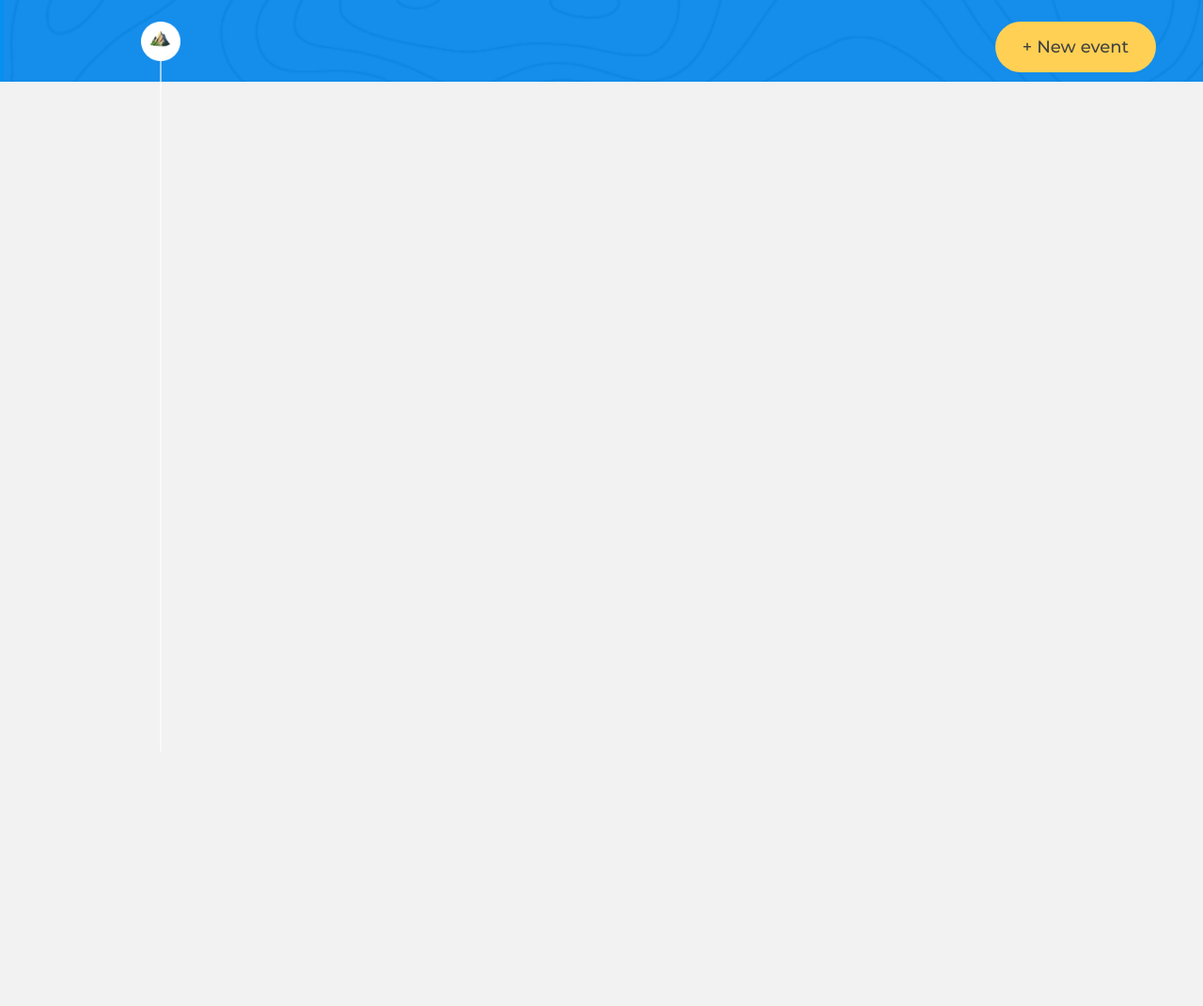
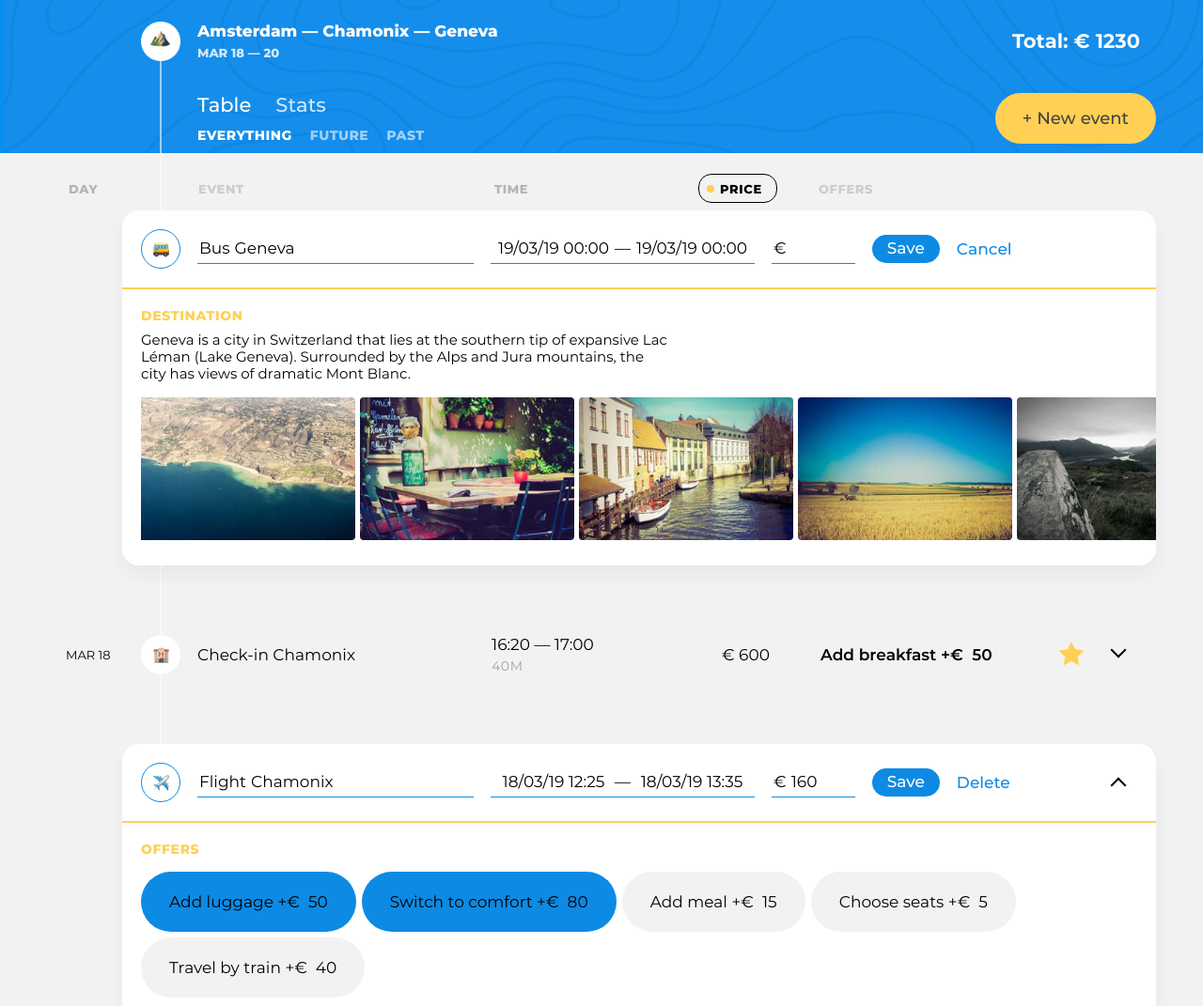
Before and after one commit to dedVitalik/361569-big-trip-16, a website built with webpack: page public/index.html in a window 1280 px wide. Shown: the top 1071 px of the page at 94% size. Before the commit the page ends 800 px from the top, so only its background shows below. Built offline with nearby package versions, Linux system fonts and the light colour scheme.

Commit message:
view modules

```diff
--- a/public/index.html
+++ b/public/index.html
@@ -16,17 +16,7 @@
 
         <div class="trip-main">
           <div class="trip-main__trip-controls  trip-controls">
-            <div class="trip-controls__navigation">
-              <h2 class="visually-hidden">Switch trip view</h2>
-              <!-- Меню -->
-            </div>
-
-            <div class="trip-controls__filters">
-              <h2 class="visually-hidden">Filter events</h2>
-              <!-- Фильтры -->
-            </div>
           </div>
-
           <button class="trip-main__event-add-btn  btn  btn--big  btn--yellow" type="button">New event</button>
         </div>
       </div>
@@ -34,13 +24,12 @@
     <main class="page-body__page-main  page-main">
       <div class="page-body__container">
           <section class="trip-events">
-            <h2 class="visually-hidden">Trip events</h2>
+            <ul class="trip-events__list">
 
-            <!-- Сортировка -->
-
-            <!-- Контент -->
+            </ul>
           </section>
       </div>
     </main>
+    <script src="./bundle.js"></script>
   </body>
 </html>
--- a/src/main.js
+++ b/src/main.js
@@ -0,0 +1,26 @@
+import { createMenuTabsTemplate } from './view/menu-tabs-view.js';
+import { createFilterTabsTemplate } from './view/filter-tabs-view.js';
+import { createTripHeaderTemplate } from './view/trip-header-view.js';
+import { createTripsSortTabsTemplate } from './view/trips-sort-view.js';
+import { createTripEventTemplate } from './view/trips-list-item-view.js';
+import { createTripEditTemplate } from './view/edit-item-view.js';
+import { createADdNewTripTemplate } from './view/add-item-view.js';
+
+const siteHeadElement = document.querySelector('.trip-main__trip-controls');
+siteHeadElement.insertAdjacentHTML('beforebegin', createTripHeaderTemplate());
+siteHeadElement.insertAdjacentHTML('afterbegin', createMenuTabsTemplate());
+siteHeadElement.insertAdjacentHTML('beforeend', createFilterTabsTemplate());
+
+const mainTripsContentElement = document.querySelector('section.trip-events');
+mainTripsContentElement.insertAdjacentHTML('afterbegin', createTripsSortTabsTemplate());
+
+const tripsListElement = mainTripsContentElement.querySelector('ul.trip-events__list');
+
+for (let i = 0; i < 3; i++) {
+  tripsListElement.insertAdjacentHTML('beforeend', createTripEventTemplate());
+}
+
+const tripItemForEdit = tripsListElement.querySelector('li.trip-events__item');
+tripItemForEdit.insertAdjacentHTML('afterend', createTripEditTemplate());
+
+tripsListElement.insertAdjacentHTML('afterbegin', createADdNewTripTemplate());
--- /dev/null
+++ b/src/view/add-item-view.js
@@ -0,0 +1,114 @@
+export const createADdNewTripTemplate = () => (
+  `<li class="trip-events__item">
+    <form class="event event--edit" action="#" method="post">
+      <header class="event__header">
+        <div class="event__type-wrapper">
+          <label class="event__type  event__type-btn" for="event-type-toggle-1">
+            <span class="visually-hidden">Choose event type</span>
+            <img class="event__type-icon" width="17" height="17" src="img/icons/bus.png" alt="Event type icon">
+          </label>
+          <input class="event__type-toggle  visually-hidden" id="event-type-toggle-1" type="checkbox">
+
+          <div class="event__type-list">
+            <fieldset class="event__type-group">
+              <legend class="visually-hidden">Event type</legend>
+
+              <div class="event__type-item">
+                <input id="event-type-taxi-1" class="event__type-input  visually-hidden" type="radio" name="event-type" value="taxi">
+                <label class="event__type-label  event__type-label--taxi" for="event-type-taxi-1">Taxi</label>
+              </div>
+
+              <div class="event__type-item">
+                <input id="event-type-bus-1" class="event__type-input  visually-hidden" type="radio" name="event-type" value="bus" checked>
+                <label class="event__type-label  event__type-label--bus" for="event-type-bus-1">Bus</label>
+              </div>
+
+              <div class="event__type-item">
+                <input id="event-type-train-1" class="event__type-input  visually-hidden" type="radio" name="event-type" value="train">
+                <label class="event__type-label  event__type-label--train" for="event-type-train-1">Train</label>
+              </div>
+
+              <div class="event__type-item">
+                <input id="event-type-ship-1" class="event__type-input  visually-hidden" type="radio" name="event-type" value="ship">
+                <label class="event__type-label  event__type-label--ship" for="event-type-ship-1">Ship</label>
+              </div>
+
+              <div class="event__type-item">
+                <input id="event-type-drive-1" class="event__type-input  visually-hidden" type="radio" name="event-type" value="drive">
+                <label class="event__type-label  event__type-label--drive" for="event-type-drive-1">Drive</label>
+              </div>
+
+              <div class="event__type-item">
+                <input id="event-type-flight-1" class="event__type-input  visually-hidden" type="radio" name="event-type" value="flight">
+                <label class="event__type-label  event__type-label--flight" for="event-type-flight-1">Flight</label>
+              </div>
+
+              <div class="event__type-item">
+                <input id="event-type-check-in-1" class="event__type-input  visually-hidden" type="radio" name="event-type" value="check-in">
+                <label class="event__type-label  event__type-label--check-in" for="event-type-check-in-1">Check-in</label>
+              </div>
+
+              <div class="event__type-item">
+                <input id="event-type-sightseeing-1" class="event__type-input  visually-hidden" type="radio" name="event-type" value="sightseeing">
+                <label class="event__type-label  event__type-label--sightseeing" for="event-type-sightseeing-1">Sightseeing</label>
+              </div>
+
+              <div class="event__type-item">
+                <input id="event-type-restaurant-1" class="event__type-input  visually-hidden" type="radio" name="event-type" value="restaurant">
+                <label class="event__type-label  event__type-label--restaurant" for="event-type-restaurant-1">Restaurant</label>
+              </div>
+            </fieldset>
+          </div>
+        </div>
+
+        <div class="event__field-group  event__field-group--destination">
+          <label class="event__label  event__type-output" for="event-destination-1">
+            Bus
+          </label>
+          <input class="event__input  event__input--destination" id="event-destination-1" type="text" name="event-destination" value="Geneva" list="destination-list-1">
+          <datalist id="destination-list-1">
+            <option value="Amsterdam"></option>
+            <option value="Geneva"></option>
+            <option value="Chamonix"></option>
+          </datalist>
+        </div>
+
+        <div class="event__field-group  event__field-group--time">
+          <label class="visually-hidden" for="event-start-time-1">From</label>
+          <input class="event__input  event__input--time" id="event-start-time-1" type="text" name="event-start-time" value="19/03/19 00:00">
+          &mdash;
+          <label class="visually-hidden" for="event-end-time-1">To</label>
+          <input class="event__input  event__input--time" id="event-end-time-1" type="text" name="event-end-time" value="19/03/19 00:00">
+        </div>
+
+        <div class="event__field-group  event__field-group--price">
+          <label class="event__label" for="event-price-1">
+            <span class="visually-hidden">Price</span>
+            &euro;
+          </label>
+          <input class="event__input  event__input--price" id="event-price-1" type="text" name="event-price" value="">
+        </div>
+
+        <button class="event__save-btn  btn  btn--blue" type="submit">Save</button>
+        <button class="event__reset-btn" type="reset">Cancel</button>
+      </header>
+
+      <section class="event__details">
+        <section class="event__section  event__section--destination">
+          <h3 class="event__section-title  event__section-title--destination">Destination</h3>
+          <p class="event__destination-description">Geneva is a city in Switzerland that lies at the southern tip of expansive Lac Léman (Lake Geneva). Surrounded by the Alps and Jura mountains, the city has views of dramatic Mont Blanc.</p>
+
+          <div class="event__photos-container">
+            <div class="event__photos-tape">
+              <img class="event__photo" src="img/photos/1.jpg" alt="Event photo">
+              <img class="event__photo" src="img/photos/2.jpg" alt="Event photo">
+              <img class="event__photo" src="img/photos/3.jpg" alt="Event photo">
+              <img class="event__photo" src="img/photos/4.jpg" alt="Event photo">
+              <img class="event__photo" src="img/photos/5.jpg" alt="Event photo">
+            </div>
+          </div>
+        </section>
+      </section>
+    </form>
+</li>`
+);
--- /dev/null
+++ b/src/view/edit-item-view.js
@@ -0,0 +1,157 @@
+export const createTripEditTemplate = () => (
+  `<li class="trip-events__item">
+    <form class="event event--edit" action="#" method="post">
+      <header class="event__header">
+        <div class="event__type-wrapper">
+          <label class="event__type  event__type-btn" for="event-type-toggle-1">
+            <span class="visually-hidden">Choose event type</span>
+            <img class="event__type-icon" width="17" height="17" src="img/icons/flight.png" alt="Event type icon">
+          </label>
+          <input class="event__type-toggle  visually-hidden" id="event-type-toggle-1" type="checkbox">
+
+          <div class="event__type-list">
+            <fieldset class="event__type-group">
+              <legend class="visually-hidden">Event type</legend>
+
+              <div class="event__type-item">
+                <input id="event-type-taxi-1" class="event__type-input  visually-hidden" type="radio" name="event-type" value="taxi">
+                <label class="event__type-label  event__type-label--taxi" for="event-type-taxi-1">Taxi</label>
+              </div>
+
+              <div class="event__type-item">
+                <input id="event-type-bus-1" class="event__type-input  visually-hidden" type="radio" name="event-type" value="bus">
+                <label class="event__type-label  event__type-label--bus" for="event-type-bus-1">Bus</label>
+              </div>
+
+              <div class="event__type-item">
+                <input id="event-type-train-1" class="event__type-input  visually-hidden" type="radio" name="event-type" value="train">
+                <label class="event__type-label  event__type-label--train" for="event-type-train-1">Train</label>
+              </div>
+
+              <div class="event__type-item">
+                <input id="event-type-ship-1" class="event__type-input  visually-hidden" type="radio" name="event-type" value="ship">
+                <label class="event__type-label  event__type-label--ship" for="event-type-ship-1">Ship</label>
+              </div>
+
+              <div class="event__type-item">
+                <input id="event-type-drive-1" class="event__type-input  visually-hidden" type="radio" name="event-type" value="drive">
+                <label class="event__type-label  event__type-label--drive" for="event-type-drive-1">Drive</label>
+              </div>
+
+              <div class="event__type-item">
+                <input id="event-type-flight-1" class="event__type-input  visually-hidden" type="radio" name="event-type" value="flight" checked>
+                <label class="event__type-label  event__type-label--flight" for="event-type-flight-1">Flight</label>
+              </div>
+
+              <div class="event__type-item">
+                <input id="event-type-check-in-1" class="event__type-input  visually-hidden" type="radio" name="event-type" value="check-in">
+                <label class="event__type-label  event__type-label--check-in" for="event-type-check-in-1">Check-in</label>
+              </div>
+
+              <div class="event__type-item">
+                <input id="event-type-sightseeing-1" class="event__type-input  visually-hidden" type="radio" name="event-type" value="sightseeing">
+                <label class="event__type-label  event__type-label--sightseeing" for="event-type-sightseeing-1">Sightseeing</label>
+              </div>
+
+              <div class="event__type-item">
+                <input id="event-type-restaurant-1" class="event__type-input  visually-hidden" type="radio" name="event-type" value="restaurant">
+                <label class="event__type-label  event__type-label--restaurant" for="event-type-restaurant-1">Restaurant</label>
+              </div>
+            </fieldset>
+          </div>
+        </div>
+
+        <div class="event__field-group  event__field-group--destination">
+          <label class="event__label  event__type-output" for="event-destination-1">
+            Flight
+          </label>
+          <input class="event__input  event__input--destination" id="event-destination-1" type="text" name="event-destination" value="Chamonix" list="destination-list-1">
+          <datalist id="destination-list-1">
+            <option value="Amsterdam"></option>
+            <option value="Geneva"></option>
+            <option value="Chamonix"></option>
+          </datalist>
+        </div>
+
+        <div class="event__field-group  event__field-group--time">
+          <label class="visually-hidden" for="event-start-time-1">From</label>
+          <input class="event__input  event__input--time" id="event-start-time-1" type="text" name="event-start-time" value="18/03/19 12:25">
+          &mdash;
+          <label class="visually-hidden" for="event-end-time-1">To</label>
+          <input class="event__input  event__input--time" id="event-end-time-1" type="text" name="event-end-time" value="18/03/19 13:35">
+        </div>
+
+        <div class="event__field-group  event__field-group--price">
+          <label class="event__label" for="event-price-1">
+            <span class="visually-hidden">Price</span>
+            &euro;
+          </label>
+          <input class="event__input  event__input--price" id="event-price-1" type="text" name="event-price" value="160">
+        </div>
+
+        <button class="event__save-btn  btn  btn--blue" type="submit">Save</button>
+        <button class="event__reset-btn" type="reset">Delete</button>
+        <button class="event__rollup-btn" type="button">
+          <span class="visually-hidden">Open event</span>
+        </button>
+      </header>
+      <section class="event__details">
+        <section class="event__section  event__section--offers">
+          <h3 class="event__section-title  event__section-title--offers">Offers</h3>
+
+          <div class="event__available-offers">
+            <div class="event__offer-selector">
+              <input class="event__offer-checkbox  visually-hidden" id="event-offer-luggage-1" type="checkbox" name="event-offer-luggage" checked>
+              <label class="event__offer-label" for="event-offer-luggage-1">
+                <span class="event__offer-title">Add luggage</span>
+                &plus;&euro;&nbsp;
+                <span class="event__offer-price">50</span>
+              </label>
+            </div>
+
+            <div class="event__offer-selector">
+              <input class="event__offer-checkbox  visually-hidden" id="event-offer-comfort-1" type="checkbox" name="event-offer-comfort" checked>
+              <label class="event__offer-label" for="event-offer-comfort-1">
+                <span class="event__offer-title">Switch to comfort</span>
+                &plus;&euro;&nbsp;
+                <span class="event__offer-price">80</span>
+              </label>
+            </div>
+
+            <div class="event__offer-selector">
+              <input class="event__offer-checkbox  visually-hidden" id="event-offer-meal-1" type="checkbox" name="event-offer-meal">
+              <label class="event__offer-label" for="event-offer-meal-1">
+                <span class="event__offer-title">Add meal</span>
+                &plus;&euro;&nbsp;
+                <span class="event__offer-price">15</span>
+              </label>
+            </div>
+
+            <div class="event__offer-selector">
+              <input class="event__offer-checkbox  visually-hidden" id="event-offer-seats-1" type="checkbox" name="event-offer-seats">
+              <label class="event__offer-label" for="event-offer-seats-1">
+                <span class="event__offer-title">Choose seats</span>
+                &plus;&euro;&nbsp;
+                <span class="event__offer-price">5</span>
+              </label>
+            </div>
+
+            <div class="event__offer-selector">
+              <input class="event__offer-checkbox  visually-hidden" id="event-offer-train-1" type="checkbox" name="event-offer-train">
+              <label class="event__offer-label" for="event-offer-train-1">
+                <span class="event__offer-title">Travel by train</span>
+                &plus;&euro;&nbsp;
+                <span class="event__offer-price">40</span>
+              </label>
+            </div>
+          </div>
+        </section>
+
+        <section class="event__section  event__section--destination">
+          <h3 class="event__section-title  event__section-title--destination">Destination</h3>
+          <p class="event__destination-description">Chamonix-Mont-Blanc (usually shortened to Chamonix) is a resort area near the junction of France, Switzerland and Italy. At the base of Mont Blanc, the highest summit in the Alps, it's renowned for its skiing.</p>
+        </section>
+      </section>
+    </form>
+</li>`
+);
--- /dev/null
+++ b/src/view/filter-tabs-view.js
@@ -0,0 +1,23 @@
+export const createFilterTabsTemplate = () => (
+  `<div class="trip-controls__filters">
+    <h2 class="visually-hidden">Filter events</h2>
+    <form class="trip-filters" action="#" method="get">
+      <div class="trip-filters__filter">
+        <input id="filter-everything" class="trip-filters__filter-input  visually-hidden" type="radio" name="trip-filter" value="everything" checked>
+        <label class="trip-filters__filter-label" for="filter-everything">Everything</label>
+      </div>
+
+      <div class="trip-filters__filter">
+        <input id="filter-future" class="trip-filters__filter-input  visually-hidden" type="radio" name="trip-filter" value="future">
+        <label class="trip-filters__filter-label" for="filter-future">Future</label>
+      </div>
+
+      <div class="trip-filters__filter">
+        <input id="filter-past" class="trip-filters__filter-input  visually-hidden" type="radio" name="trip-filter" value="past">
+        <label class="trip-filters__filter-label" for="filter-past">Past</label>
+      </div>
+
+      <button class="visually-hidden" type="submit">Accept filter</button>
+    </form>
+    </div>`
+);
--- /dev/null
+++ b/src/view/menu-tabs-view.js
@@ -0,0 +1,9 @@
+export const createMenuTabsTemplate = () => (
+  `           <div class="trip-controls__navigation">
+  <h2 class="visually-hidden">Switch trip view</h2>
+  <nav class="trip-controls__trip-tabs  trip-tabs">
+    <a class="trip-tabs__btn  trip-tabs__btn--active" href="#">Table</a>
+    <a class="trip-tabs__btn" href="#">Stats</a>
+  </nav>
+</div>`
+);
--- /dev/null
+++ b/src/view/trip-header-view.js
@@ -0,0 +1,13 @@
+export const createTripHeaderTemplate = () => (
+  `<section class="trip-main__trip-info  trip-info">
+    <div class="trip-info__main">
+      <h1 class="trip-info__title">Amsterdam &mdash; Chamonix &mdash; Geneva</h1>
+
+      <p class="trip-info__dates">Mar 18&nbsp;&mdash;&nbsp;20</p>
+    </div>
+
+    <p class="trip-info__cost">
+      Total: &euro;&nbsp;<span class="trip-info__cost-value">1230</span>
+    </p>
+  </section>`
+);
--- /dev/null
+++ b/src/view/trips-list-item-view.js
@@ -0,0 +1,39 @@
+export const createTripEventTemplate = () => (
+  `<li class="trip-events__item">
+      <div class="event">
+        <time class="event__date" datetime="2019-03-18">MAR 18</time>
+        <div class="event__type">
+          <img class="event__type-icon" width="42" height="42" src="img/icons/check-in.png" alt="Event type icon">
+        </div>
+        <h3 class="event__title">Check-in Chamonix</h3>
+        <div class="event__schedule">
+          <p class="event__time">
+            <time class="event__start-time" datetime="2019-03-18T12:25">16:20</time>
+            &mdash;
+            <time class="event__end-time" datetime="2019-03-18T13:35">17:00</time>
+          </p>
+          <p class="event__duration">40M</p>
+        </div>
+        <p class="event__price">
+          &euro;&nbsp;<span class="event__price-value">600</span>
+        </p>
+        <h4 class="visually-hidden">Offers:</h4>
+        <ul class="event__selected-offers">
+          <li class="event__offer">
+            <span class="event__offer-title">Add breakfast</span>
+            &plus;&euro;&nbsp;
+            <span class="event__offer-price">50</span>
+          </li>
+        </ul>
+        <button class="event__favorite-btn event__favorite-btn--active" type="button">
+          <span class="visually-hidden">Add to favorite</span>
+          <svg class="event__favorite-icon" width="28" height="28" viewBox="0 0 28 28">
+            <path d="M14 21l-8.22899 4.3262 1.57159-9.1631L.685209 9.67376 9.8855 8.33688 14 0l4.1145 8.33688 9.2003 1.33688-6.6574 6.48934 1.5716 9.1631L14 21z"/>
+          </svg>
+        </button>
+        <button class="event__rollup-btn" type="button">
+          <span class="visually-hidden">Open event</span>
+        </button>
+      </div>
+    </li>`
+);
--- /dev/null
+++ b/src/view/trips-sort-view.js
@@ -0,0 +1,29 @@
+export const createTripsSortTabsTemplate = () => (
+  `<h2 class="visually-hidden">Trip events</h2>
+    <form class="trip-events__trip-sort  trip-sort" action="#" method="get">
+      <div class="trip-sort__item  trip-sort__item--day">
+        <input id="sort-day" class="trip-sort__input  visually-hidden" type="radio" name="trip-sort" value="sort-day">
+        <label class="trip-sort__btn" for="sort-day">Day</label>
+      </div>
+
+      <div class="trip-sort__item  trip-sort__item--event">
+        <input id="sort-event" class="trip-sort__input  visually-hidden" type="radio" name="trip-sort" value="sort-event" disabled>
+        <label class="trip-sort__btn" for="sort-event">Event</label>
+      </div>
+
+      <div class="trip-sort__item  trip-sort__item--time">
+        <input id="sort-time" class="trip-sort__input  visually-hidden" type="radio" name="trip-sort" value="sort-time">
+        <label class="trip-sort__btn" for="sort-time">Time</label>
+      </div>
+
+      <div class="trip-sort__item  trip-sort__item--price">
+        <input id="sort-price" class="trip-sort__input  visually-hidden" type="radio" name="trip-sort" value="sort-price" checked>
+        <label class="trip-sort__btn" for="sort-price">Price</label>
+      </div>
+
+      <div class="trip-sort__item  trip-sort__item--offer">
+        <input id="sort-offer" class="trip-sort__input  visually-hidden" type="radio" name="trip-sort" value="sort-offer" disabled>
+        <label class="trip-sort__btn" for="sort-offer">Offers</label>
+      </div>
+    </form>`
+);
```
Also changed, not shown: markup/list-empty.html (+7 -0 lines), package.json (+11 -11 lines).
